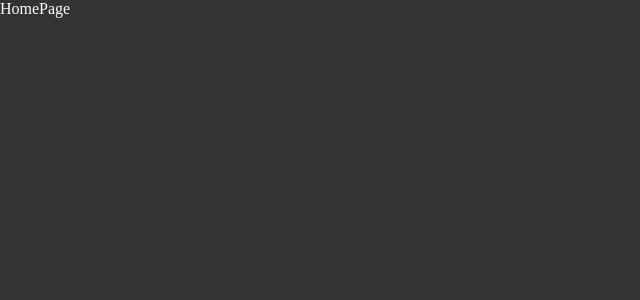
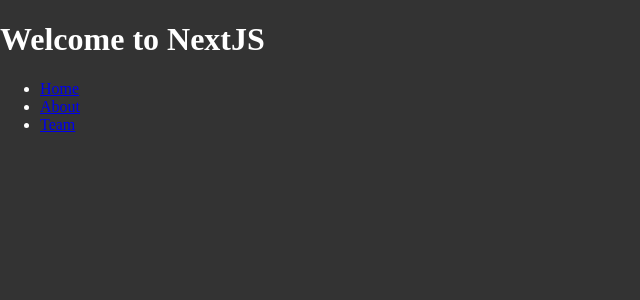
Before and after one commit to erol23/next_13, a Next.js app: page / in a window 1280 px wide. Shown: the top 300 px of the page, without its empty margins (0-640 px from the left). Built offline with nearby package versions, Linux system fonts and the light colour scheme.

Commit message:
Nested Routes

```diff
--- a/app/page.js
+++ b/app/page.js
@@ -1,7 +1,23 @@
+import Link from "next/link";
 import React from "react";
 
 const HomePage = () => {
-  return <div>HomePage</div>;
+  return (
+    <div>
+      <h1>Welcome to NextJS</h1>
+      <ul>
+        <li>
+          <Link href="/">Home</Link>
+        </li>
+        <li>
+          <Link href="/about">About</Link>
+        </li>
+        <li>
+          <Link href="/about/team">Team</Link>
+        </li>
+      </ul>
+    </div>
+  );
 };
 
 export default HomePage;
```
Also changed, not shown: app/about/page.jsx (added, +17 -0 lines), app/about/team/page.jsx (added, +17 -0 lines).
